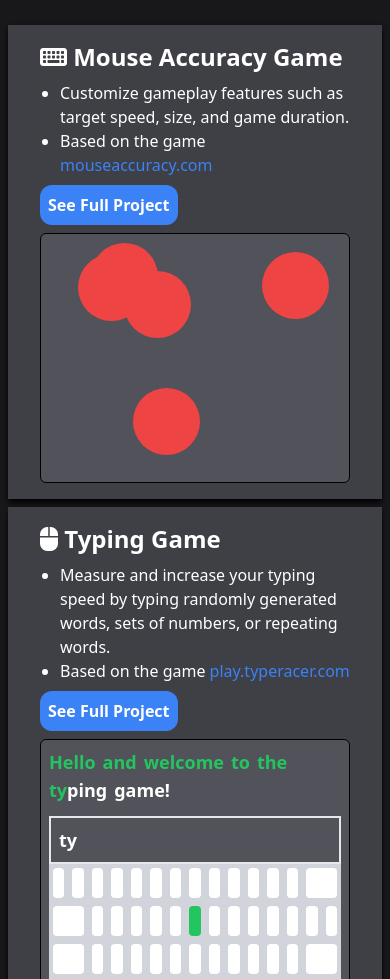
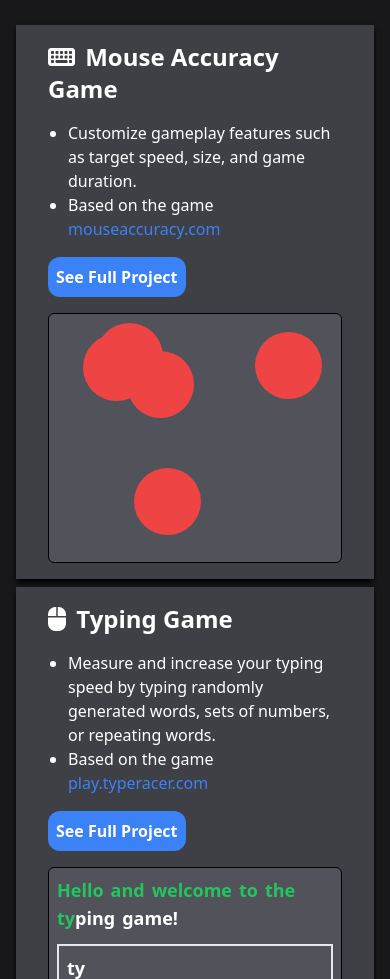
Before and after one commit to arriagada689/frontend-project-collection, a website: page index.html in a window 390 px wide. Shown: the part 55-1034 px from the top of the page. Drawn offline with Linux system fonts and the light colour scheme.

Commit message:
favicon, styling fixes

```diff
--- a/index.html
+++ b/index.html
@@ -5,13 +5,14 @@
     <meta name="viewport" content="width=device-width, initial-scale=1.0">
     <title>Frontend Project Collection</title>
     <link href="css/main.css" rel="stylesheet">
+    <link rel="icon" type="image/png" sizes="96x96" href="images/js-favicon.png">
 </head>
-<body class="flex flex-col items-center bg-zinc-900 text-white gap-y-2 mx-2 md:mx-0 pb-5">
+<body class="flex flex-col items-center bg-zinc-900 text-white gap-y-2 mx-4 md:mx-0 pb-5">
     <div class="font-bold text-2xl my-5">Frontend Project Collection</div>
 
     <!--Mouse Accuracy Game-->
-    <div class="shadow-black shadow-md px-8 py-4 w-full md:w-2/3 flex flex-col space-y-2 bg-zinc-700">
-        <div class="font-bold text-2xl"><i class="fa-solid fa-keyboard"></i> Mouse Accuracy Game</div>
+    <div class="shadow-black shadow-md px-8 py-4 w-full md:w-2/3 flex flex-col space-y-4 bg-zinc-700">
+        <div class="font-bold text-2xl"><i class="fa-solid fa-keyboard mr-1"></i> Mouse Accuracy Game</div>
         <ul class="list-disc pl-5">
             <li>Customize gameplay features such as target speed, size, and game duration.</li>
             <li>Based on the game <a class="text-blue-500 hover:underline" href="https://mouseaccuracy.com/">mouseaccuracy.com</a></li>
@@ -21,8 +22,8 @@
     </div>
 
     <!--Typing Game-->
-    <div class="shadow-black shadow-md px-8 py-4 w-full md:w-2/3 flex flex-col space-y-2 bg-zinc-700">
-        <div class="font-bold text-2xl"><i class="fa-solid fa-computer-mouse"></i> Typing Game</div>
+    <div class="shadow-black shadow-md px-8 py-4 w-full md:w-2/3 flex flex-col space-y-4 bg-zinc-700">
+        <div class="font-bold text-2xl"><i class="fa-solid fa-computer-mouse mr-1"></i> Typing Game</div>
         <ul class="list-disc pl-5">
             <li>Measure and increase your typing speed by typing randomly generated words, sets of numbers, or repeating words.</li>
             <li>Based on the game <a class="text-blue-500 hover:underline" href="https://play.typeracer.com/">play.typeracer.com</a></li>
```
Also changed, not shown: typing-game.html (+6 -6 lines), css/main.css, images/js-favicon.png (added).
